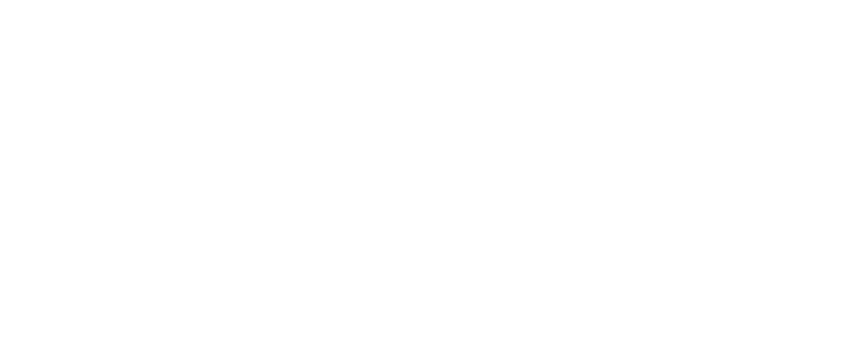
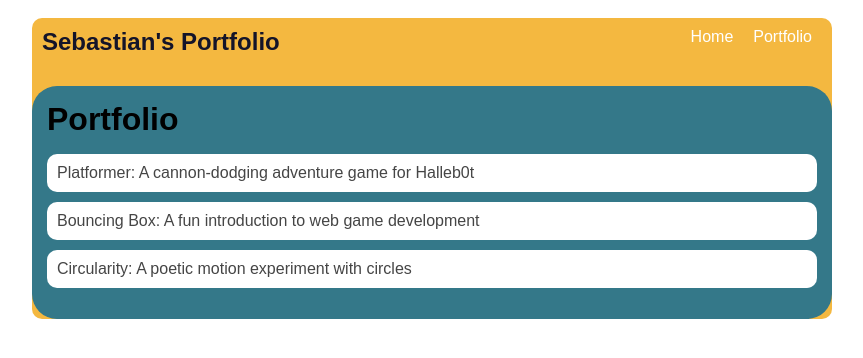
Before and after one commit to Sebastian0426/sebastian0426.github.io, a plain HTML site: page portfolio.html in a window 1280 px wide. Shown: the whole page, without its empty margins (208-1071 px from the left). Drawn offline with Linux system fonts and the light colour scheme.

Commit message:
add portfolia page to website

```diff
--- a/index.html
+++ b/index.html
@@ -3,6 +3,7 @@
   <head>
     <title>The Generous One</title>
     <link rel="stylesheet" href="style.css">
+    <link rel="icon" type="image/x-icon" href="/images/favicon.ico">
 
   </head>
 
--- a/portfolio.html
+++ b/portfolio.html
@@ -0,0 +1,42 @@
+<!DOCTYPE html>
+<html>
+  <head>
+    <title>The Generous One</title>
+    <link rel="stylesheet" href="style.css" />
+    <link rel="icon" type="image/x-icon" href="/images/favicon.ico">
+  </head>
+
+  <body>
+    <!-- All content goes here -->
+    <div id="all-contents">
+        <nav>
+            <h1>Sebastian's Portfolio</h1>
+            <ul id="nav-ul">
+                <li class="nav-li">
+                    <a href="index.html">Home</a>
+                </li>
+                <li class="nav-li">
+                    <a href="portfolio.html">Portfolio</a>
+                </li>
+            </ul>
+        </nav>
+        <main>
+          <div class="content">
+            <h1>Portfolio</h1>
+            <ul id="portfolio">
+                <li>
+                  <a href="fsd-projects/platformer/">Platformer: A cannon-dodging adventure game for Halleb0t</a>
+                </li>
+                <li>
+                  <a href="fsd-projects/bouncing-box/">Bouncing Box: A fun introduction to web game development</a>
+                </li>
+                <li>
+                  <a href="fsd-projects/circularity/">Circularity: A poetic motion experiment with circles</a>
+                </li>
+            </ul>
+          </div>
+        </main>
+
+    </div>
+  </body>
+</html>
--- a/style.css
+++ b/style.css
@@ -8,6 +8,7 @@ body {
   background: #f4b840;
   max-width: 800px;
   margin: auto;
+  border-radius: 10px;
 }
 
 /* navigation menu */
@@ -48,6 +49,7 @@ main {
   background: #347889;
   display: flex;
   margin-top: 20px;
+  border-radius: 25px;
 }
 
 .sidebar {
@@ -76,3 +78,28 @@ h2,
 h3 {
   margin: 0px;
 }
+/* Portfolio styles */
+.content h1 {
+  color: black;
+}
+
+#portfolio {
+  list-style-type: none;
+  padding-left: 0;
+}
+
+#portfolio li {
+  background: #fff;
+  padding: 10px;
+  border-radius: 10px;
+  margin-bottom: 10px;
+}
+
+#portfolio li:hover {
+  background: #eee;
+}
+
+#portfolio a {
+  text-decoration: none;
+  color: #454545;
+}
```
Also changed, not shown: images/favicon.ico (added).
